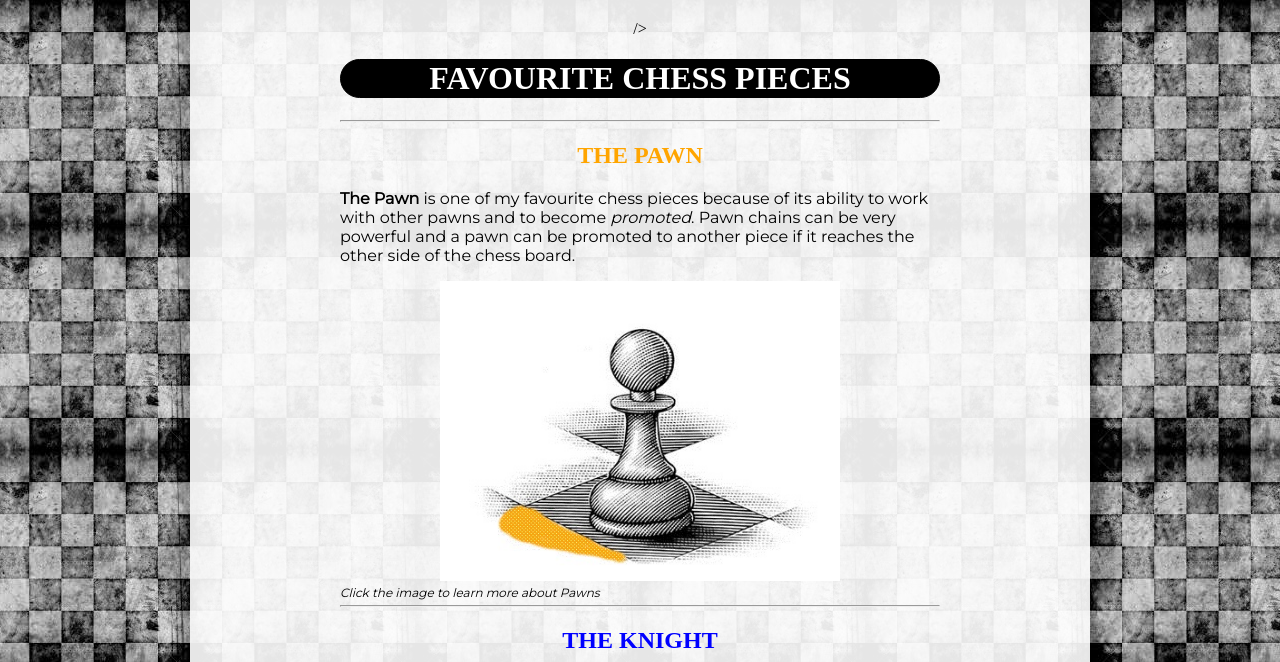
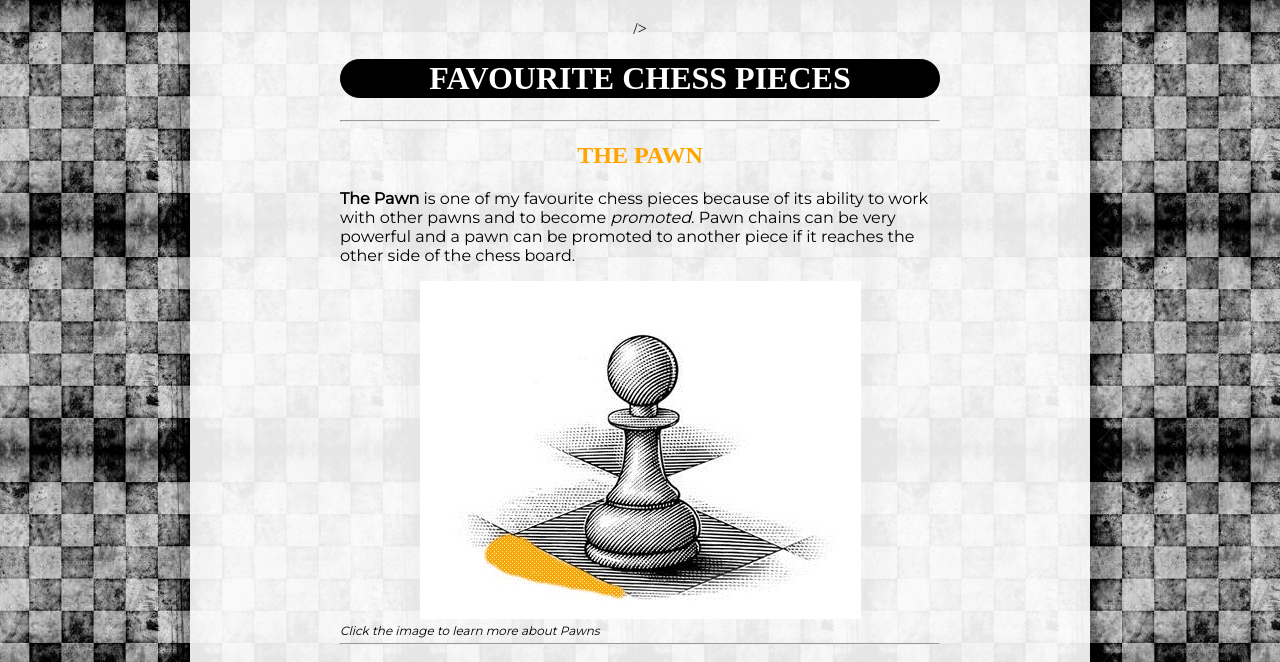
Before and after one commit to AN908/failed, a plain HTML site: page index.html in a window 1280 px wide. Shown: the top 662 px of the page. Drawn offline with Linux system fonts and the light colour scheme; a web font is replaced by a local one.

Commit message:
Update style.css

```diff
--- a/style.css
+++ b/style.css
@@ -41,8 +41,6 @@ img:hover {
 }
 
 img {
-  width: 400px;
-  height: 300px;
   margin-left:auto;
   margin-right:auto;
   display: block;
```
